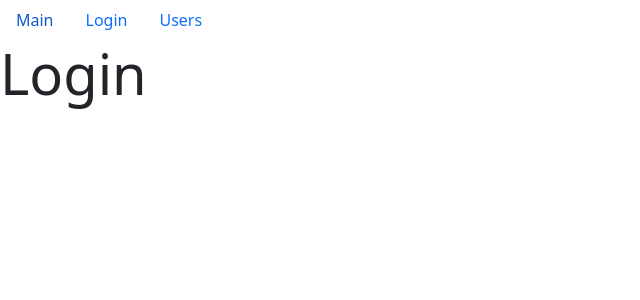
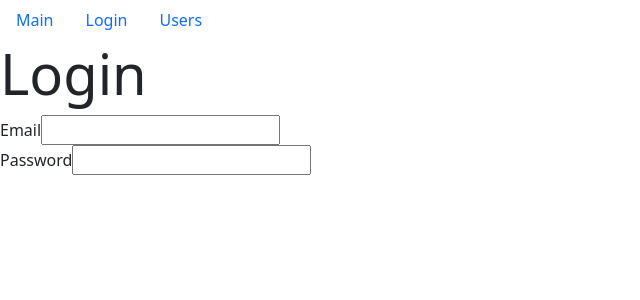
Before and after one commit to Kutsuruk/users-info-app, a React (Create React App) app: page /login in a window 1280 px wide. Shown: the top 300 px of the page, without its empty margins (0-640 px from the left). Built offline with nearby package versions, Linux system fonts and the light colour scheme.

Commit message:
Start creating Login form for app.

```diff
--- a/src/layout/Login.jsx
+++ b/src/layout/Login.jsx
@@ -3,6 +3,16 @@
     return(
         <>
             <h1 className='display-4'>Login</h1>
+            <form action="post">
+                <div>
+                    <label htmlFor="email">Email</label>
+                    <input type="email" id='email' />
+                </div>
+                <div>
+                    <label htmlFor="password">Password</label>
+                    <input type="password" id='password' />
+                </div>
+            </form>
         </>
     )
 }
```
